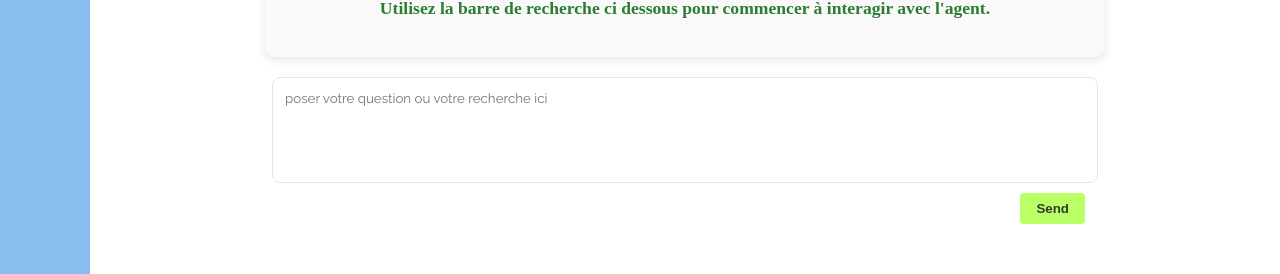
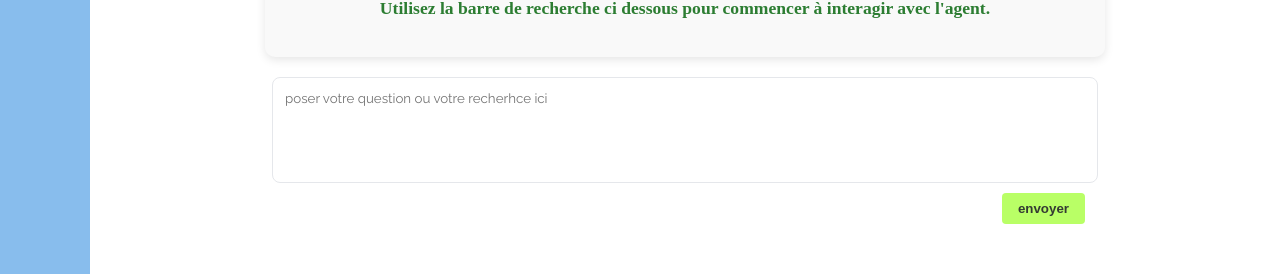
Before and after one commit to data-players/Portail-AD-Front-Agent, a React (Create React App) app in the folder frontend/: page /#/chat in a window 1280 px wide. Shown: the part 459-733 px from the top of the page. Built offline with nearby package versions, Linux system fonts and the light colour scheme.

Commit message:
changement du bouton envoyer

```diff
--- a/frontend/src/components/ChatAgent.js
+++ b/frontend/src/components/ChatAgent.js
@@ -42,11 +42,11 @@ const ChatAgent = () => {
                 value={input}
                 onChange={e => setInput(e.target.value)}
                 onKeyDown={e => e.key === 'Enter' && !e.shiftKey && (e.preventDefault(), handleSend())}
-                placeholder="poser votre question ou votre recherche ici"
+                placeholder="poser votre question ou votre recherhce ici"
                 className="intro-textarea"
               />
               <button onClick={handleSend} disabled={state.loadingAgent}>
-                {state.loadingAgent ? 'Loading…' : 'Send'}
+                {state.loadingAgent ? 'chargement...' : 'envoyer'}
               </button>
             </div>
           </>
```
